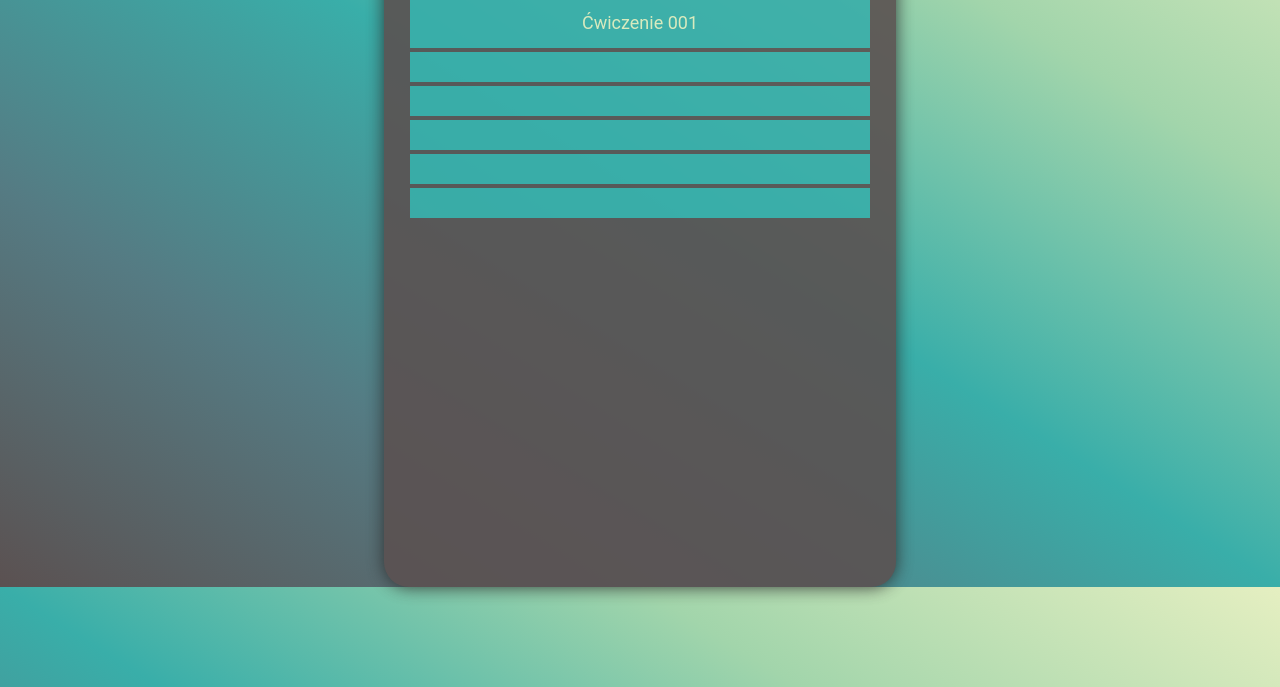
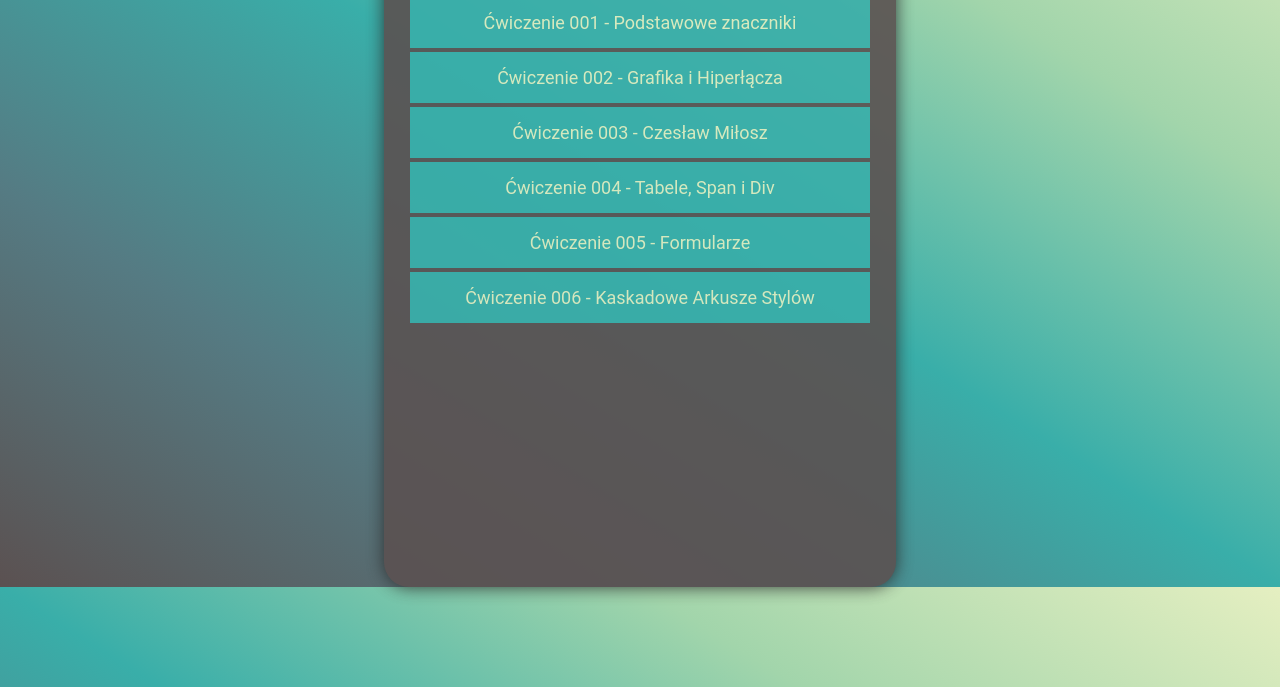
Before and after one commit to Preclson/MFPW, a plain HTML site: page index.html in a window 1280 px wide. Shown: the part 213-900 px from the top of the page. Drawn offline with Linux system fonts and the light colour scheme; a web font is replaced by a local one.

Commit message:
Uploading a main files

```diff
--- a/index.html
+++ b/index.html
@@ -17,12 +17,12 @@
   <div class="menu-home">
     <p>Menu Główne<br>Gdzie chcesz przejść?</p>
     <ul>
-      <li><a href="#">Ćwiczenie 001</a></li>
-      <li><a href="#"></a></li>
-      <li><a href="#"></a></li>
-      <li><a href="#"></a></li>
-      <li><a href="#"></a></li>
-      <li><a href="#"></a></li>
+      <li><a href="subpages/strona001-podstawy/index.html">Ćwiczenie 001 - Podstawowe znaczniki</a></li>
+      <li><a href="subpages/strona002-grafika/index.html">Ćwiczenie 002 - Grafika i Hiperłącza</a></li>
+      <li><a href="subpages/strona003-milosz/index.html">Ćwiczenie 003 - Czesław Miłosz</a></li>
+      <li><a href="subpages/strona004-tabeleSpanDiv/index.html">Ćwiczenie 004 - Tabele, Span i Div</a></li>
+      <li><a href="subpages/strona005-formularze/index.html">Ćwiczenie 005 - Formularze</a></li>
+      <li><a href="subpages/strona006-formularze/index.html">Ćwiczenie 006 - Kaskadowe Arkusze Stylów</a></li>
     </ul>
   </div>
 </body>
```
